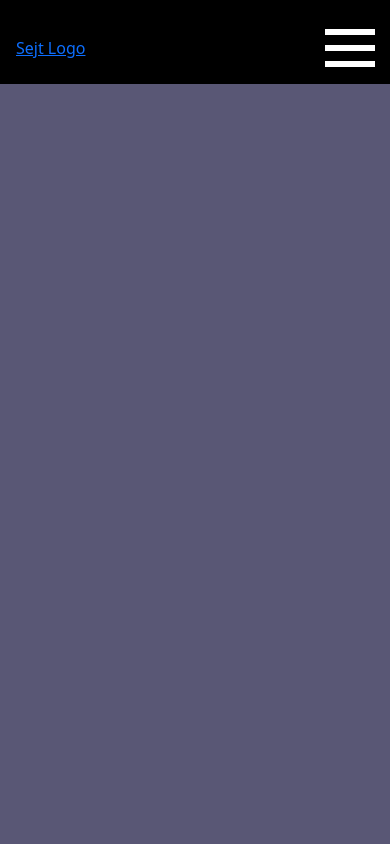
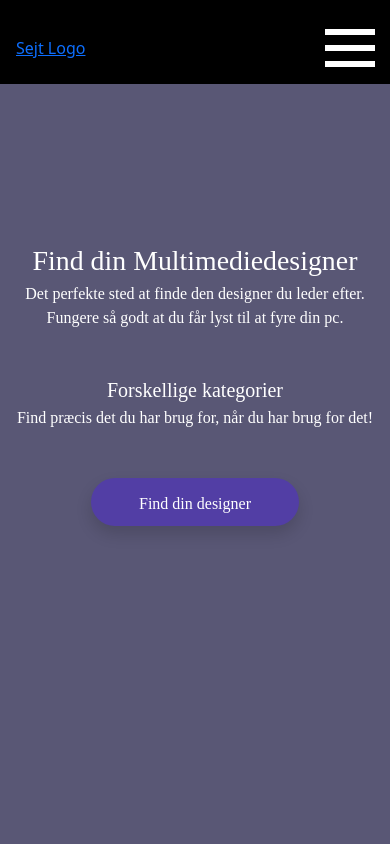
Before and after one commit to Arnsdorf/FindGraphicsChrSigurd, a PHP site: page /index.html in a window 390 px wide. Run offline with PHP 8.4, Linux system fonts and the light colour scheme; style sheets or scripts are compiled from the project's sources; some libraries are stand-ins or nearby versions.

Commit message:
Chr basic forside setup 1.0.2

```diff
--- a/css/styles.scss
+++ b/css/styles.scss
@@ -109,6 +109,29 @@ img {
 	width: 100%;
 	height: 100%;
 }
+.rubrik{
+	font-family: "Montserrat ExtraBold";
+	color: white;
+	padding: 10rem 0 0 0;
+}
+.brød{
+	font-family: "Montserrat Medium";
+	color: white;
+}
+.button{
+	height: 3rem;
+	width: 13rem;
+	background-color: #523ea5;
+	border-radius: 100px;
+
+}
+.button:hover{
+	transition: 400ms;
+	background-color: #751a1d;
+}
+
+
+
 @media screen and (min-width: 992px){
 
 	.imgcontainer{
@@ -116,4 +139,11 @@ img {
 		height: 90vh;
 	}
 
+	.rubrik{
+
+	}
+	.brød{
+		font-size: 1.4rem;
+	}
+
 }
--- a/index.html
+++ b/index.html
@@ -15,6 +15,7 @@
 	<meta name="viewport" content="width=device-width, initial-scale=1">
 </head>
 
+
 <body>
 
 <header class="container-fluid navbar1 bg-black">
@@ -28,7 +29,7 @@
 		</div>
 
 		<!--BURGERMENU - MOBIL & TABLET-->
-		<div class="col-6 d-lg-none menu-btn">
+		<div class="col-6 d-md-none d-lg-none menu-btn">
 			<div class="menu-btn_burger toggle"></div>
 		</div>
 
@@ -49,22 +50,48 @@
 	</div>
 </header>
 
-</div>
 
+<!----------Forside------------>
 <div class="container-fluid frontpage">
 	<div class="row">
 
-		<div class="col-12 col-lg-4 d-none d-md-block leftfront bg-secondary p-0 imgcontainer position-relative">
-			<img class="frontimg" src="billeder/ViErBareBedre.PNG" alt="frontbillede">
+		<div class="col-12 col-lg-5 d-none d-md-block leftfront bg-secondary p-0 imgcontainer position-relative">
+			<img class="frontimg" src="billeder/IMG_2111.JPG" alt="frontbillede">
 		</div>
 
-		<div class="col-sm-12 col-lg-8 rightfront bg-dark.bg-gradient">
+		<div class="col-sm-12 col-lg-7 rightfront shadow bg-dark.bg-gradient">
+
+			<div class="rubrik text-center">
+				<h1>Find din Multimediedesigner</h1>
+				<p class="brød pt-1 ">Det perfekte sted at finde den designer du leder efter. <br> Fungere så godt at du får lyst til at fyre din pc.
+				</p>
+
+				<h5 class="pt-5">Forskellige kategorier</h5>
+				<p class="brød pt-1">Find præcis det du har brug for, når du har brug for det!</p>
+
+
+					<div class="pt-5">
+					<div class="button mx-auto shadow">
+						<h6 class="pt-3">Find din designer</h6>
+					</div>
+
+					</div>
+
+			</div>
 
 		</div>
 
 
 	</div>
 </div>
+<!----------Slut------------>
+
+
+
+
+
+
+
 <script>
 	const toggle = document.querySelector('.toggle');
 	const nav = document.querySelector('.nav');
```
Also changed, not shown: 1 other file.
